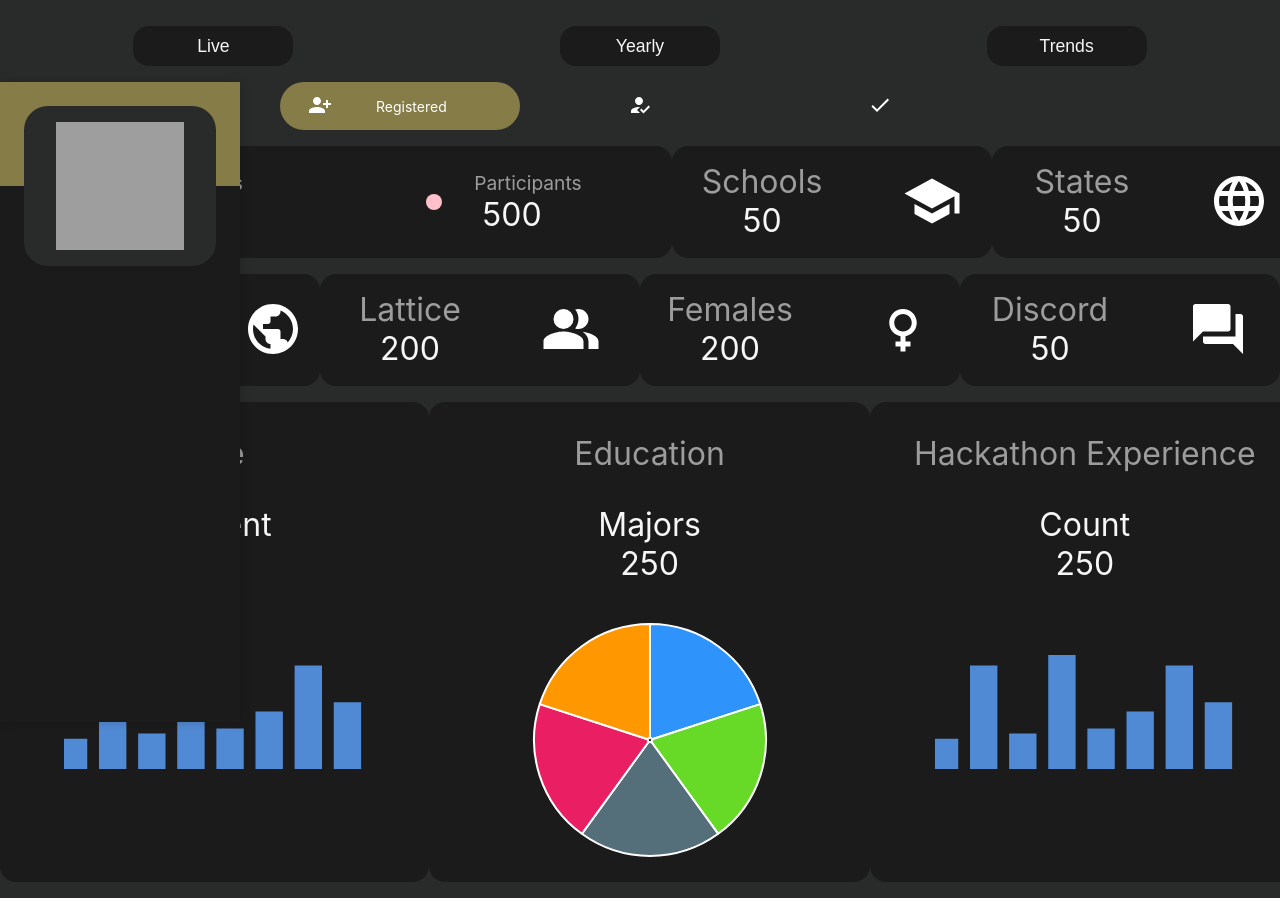
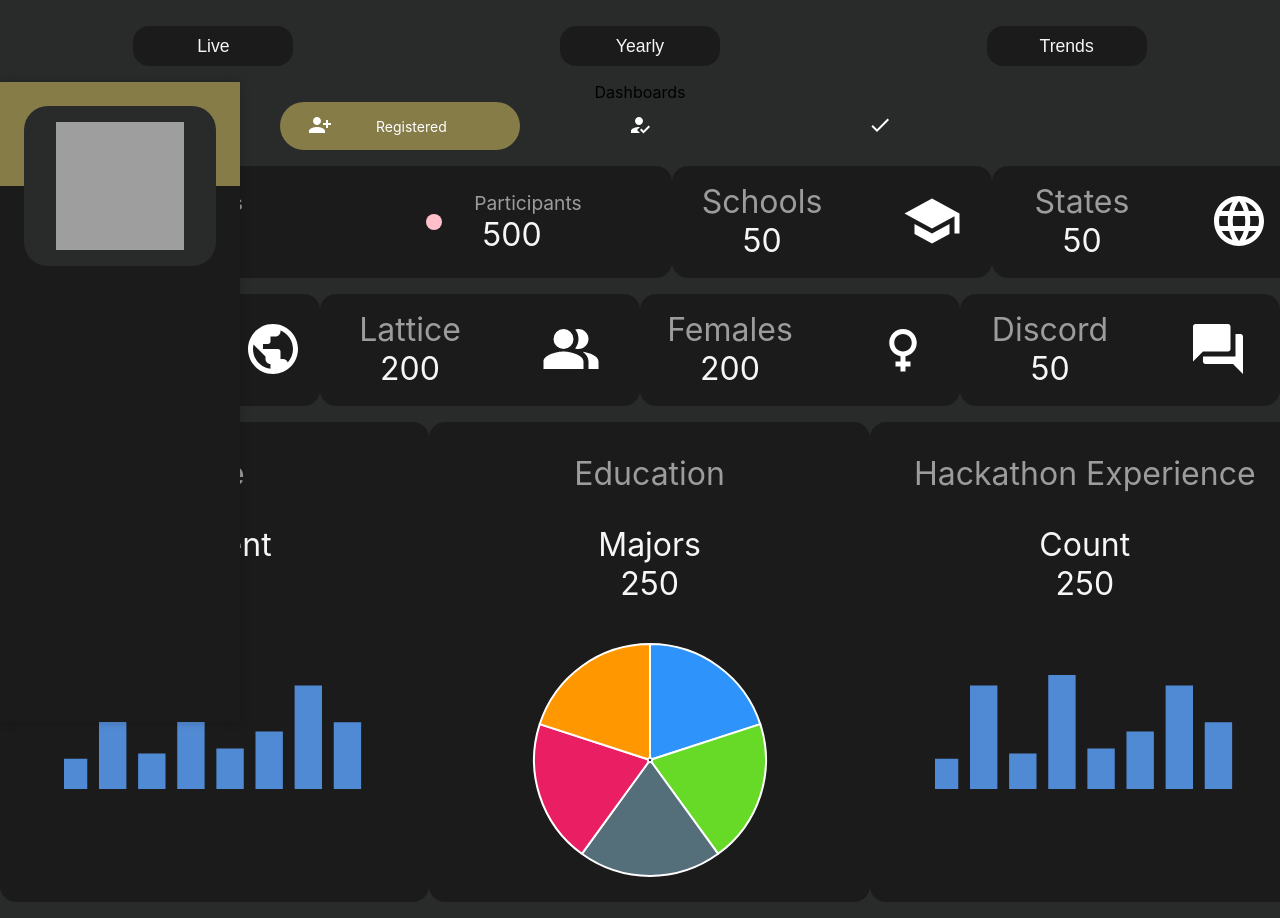
Before and after one commit to nishilfaldu/react-dashboard, a React (Create React App) app: page / in a window 1280 px wide. Shown: the top 918 px of the page. Built offline with nearby package versions, Linux system fonts and the light colour scheme; grey boxes are pictures that could not be loaded.

Commit message:
added navbar-nav component

```diff
--- a/src/components/navbar/NavbarLogo.js
+++ b/src/components/navbar/NavbarLogo.js
@@ -32,7 +32,7 @@ const StyledLink = styled(Link)`
     padding-top: 1.5rem;
 `
 
-const StyledDiv = styled(Link)`
+const StyledDiv = styled.div`
     width: 100%;
     padding-left: 1.5rem;
     padding-top: 1.5rem;
--- /dev/null
+++ b/src/components/navbar/NavbarNav.js
@@ -0,0 +1,28 @@
+import React from 'react';
+import styled, { css } from "styled-components";
+import { rgba } from "polished";
+
+const StyledWrapper = styled.div`
+    flex: 0 1 auto;
+    display: flex;
+    flex-direction: row;
+    align-items: center;
+    overflow: auto;
+`
+
+const StyledSectionLabel = styled.div`
+    // display: flex;
+    z-index: 3;
+    color: rgba("white", 0.57);
+`
+
+const NavMenu = function(props){
+
+    return(
+        <div>
+            <StyledSectionLabel>Dashboards</StyledSectionLabel>
+        </div>
+    );
+};
+
+export default NavMenu;
--- a/src/components/pages/LivePage.js
+++ b/src/components/pages/LivePage.js
@@ -7,6 +7,7 @@ import CheckIcon from '@mui/icons-material/Check';
 import HowToRegIcon from '@mui/icons-material/HowToReg';
 import PersonAddAlt1Icon from '@mui/icons-material/PersonAddAlt1';
 import NavbarLogo from '../navbar/NavbarLogo';
+import NavbarNav from '../navbar/NavbarNav';
 
 const StyledRow = styled.div`
     display: flex;
@@ -41,6 +42,7 @@ const LivePage = function(props){
     return(
         <div>
             <NavbarLogo/>
+            <NavbarNav/>
             <StyledRow>
                 <Tab onClick={setData} tabButtonAttributes={tabButtonProps}></Tab>
             </StyledRow>
```
